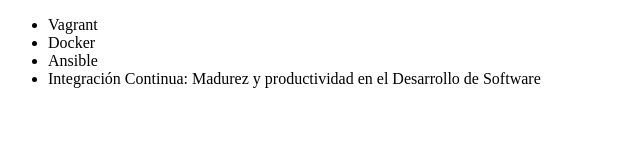
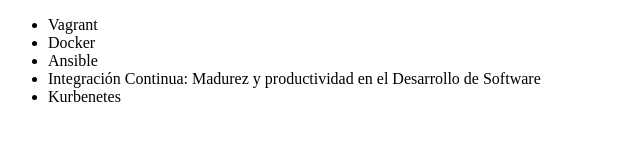
Before and after one commit to areswhit/GitHub-Alura, a plain HTML site: page index.html in a window 1280 px wide. Shown: the full height of the page, 0-640 px from the left. Drawn offline with Linux system fonts and the light colour scheme.

Commit message:
Agregando curso

```diff
--- a/index.html
+++ b/index.html
@@ -10,6 +10,7 @@
             <li>Docker</li>
             <li>Ansible</li>
             <li>Integración Continua: Madurez y productividad en el Desarrollo de Software</li>
+            <li>Kurbenetes</li>
         </ul>
     </body>
 </html>
```
